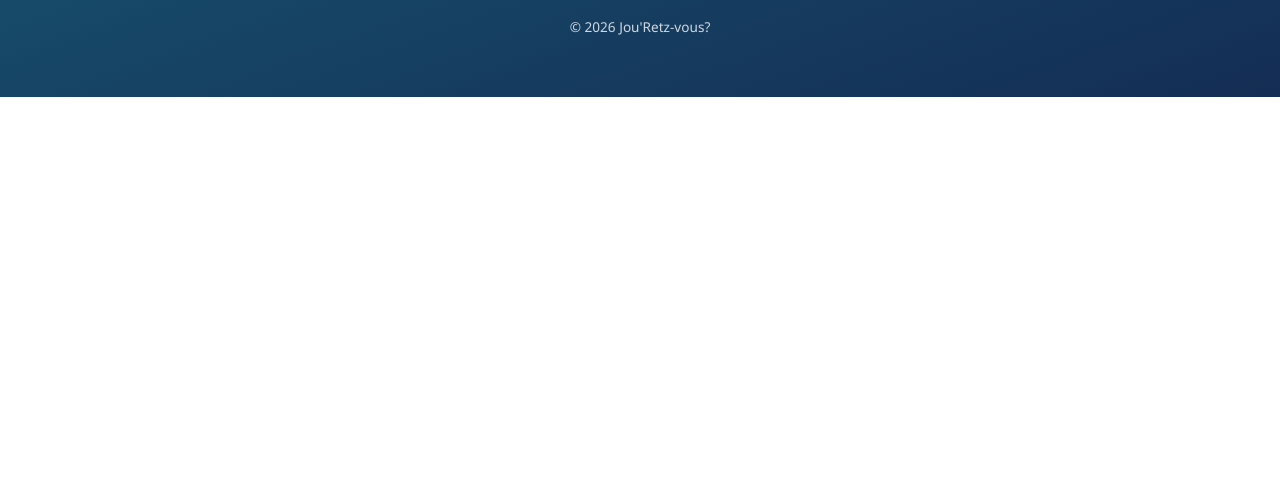
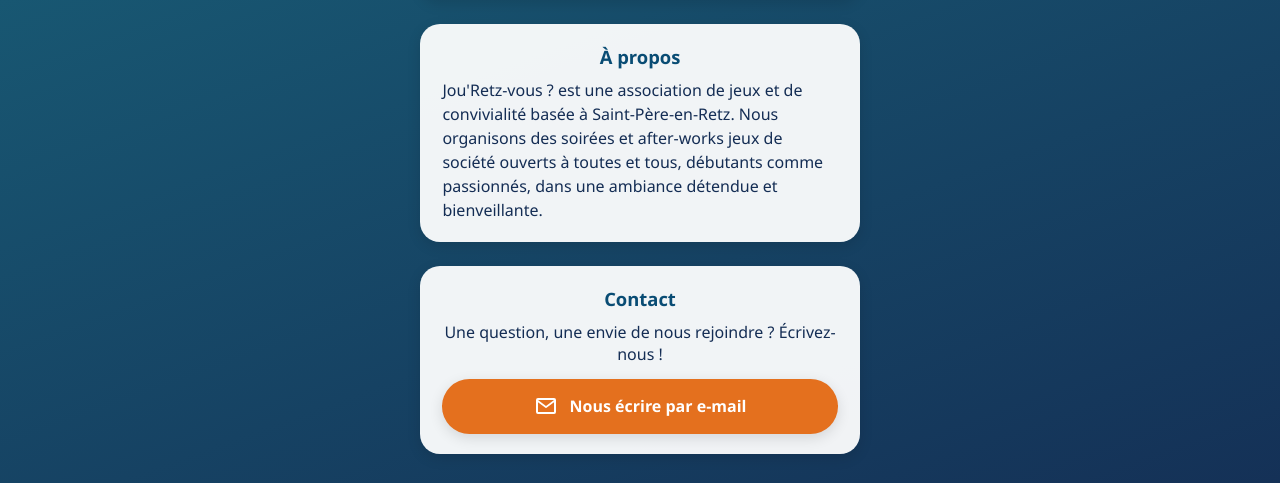
Before and after one commit to Jou-Retz-Vous/Jou-Retz-Vous.github.io, a plain HTML site: page index.html in a window 1280 px wide. Shown: the part 1120-1603 px from the top of the page. Before the commit the page ends 1217 px from the top, so only its background shows below. Drawn offline with Linux system fonts and the light colour scheme.

Commit message:
Add About and Contact sections, obfuscated mailto, cache-busted CSS

```diff
--- a/index.html
+++ b/index.html
@@ -15,7 +15,7 @@
 <meta name="twitter:card" content="summary" />
 
 <link rel="icon" href="assets/favicon.png" type="image/png" />
-<link rel="stylesheet" href="style.css" />
+<link rel="stylesheet" href="style.css?v=2" />
 </head>
 <body>
 
@@ -24,6 +24,11 @@
       <img class="logo" src="assets/logo.png" alt="Logo Jou'Retz-vous?" onerror="this.style.display='none'" />
       <h1>Jou'Retz-vous&nbsp;?</h1>
       <p class="tagline">Association — retrouvez-nous ici</p>
+      <nav class="quicknav" aria-label="Navigation rapide">
+        <a href="#about">À propos</a>
+        <span aria-hidden="true">·</span>
+        <a href="#contact">Contact</a>
+      </nav>
     </header>
 
     <section class="links" aria-label="Réseaux sociaux">
@@ -58,11 +63,43 @@
       </a>
     </section>
 
+    <section class="about" id="about" aria-label="À propos">
+      <h2>À propos</h2>
+      <p>
+        Jou'Retz-vous&nbsp;? est une association de jeux et de convivialité
+        basée à Saint-Père-en-Retz. Nous organisons des soirées et after-works
+        jeux de société ouverts à toutes et tous, débutants comme passionnés,
+        dans une ambiance détendue et bienveillante.
+      </p>
+    </section>
+
+    <section class="contact" id="contact" aria-label="Contact">
+      <h2>Contact</h2>
+      <p>Une question, une envie de nous rejoindre ? Écrivez-nous&nbsp;!</p>
+      <a class="link-btn contact-btn" id="contact-link" href="#" rel="nofollow">
+        <svg class="icon" viewBox="0 0 24 24" aria-hidden="true"><path d="M20 4H4a2 2 0 0 0-2 2v12a2 2 0 0 0 2 2h16a2 2 0 0 0 2-2V6a2 2 0 0 0-2-2Zm0 2v.01L12 12 4 6.01V6h16ZM4 18V8.24l7.46 5.6a1 1 0 0 0 1.08 0L20 8.24V18H4Z"/></svg>
+        <span>Nous écrire par e-mail</span>
+      </a>
+    </section>
+
     <footer class="footer">
       <p>© <span id="year"></span> Jou'Retz-vous?</p>
     </footer>
   </main>
 
-  <script>document.getElementById('year').textContent = new Date().getFullYear();</script>
+  <script>
+    document.getElementById('year').textContent = new Date().getFullYear();
+
+    // Build the mailto link at runtime so the plain address never appears
+    // as a literal string in the page source (basic anti-scraping measure).
+    (function () {
+      var user = 'jouretzvous';
+      var domain = 'gmail.com';
+      var link = document.getElementById('contact-link');
+      if (link) {
+        link.href = 'mailto:' + user + '@' + domain;
+      }
+    })();
+  </script>
 </body>
 </html>
--- a/style.css
+++ b/style.css
@@ -68,6 +68,26 @@ body {
   margin: 0.25rem 0 0;
   color: #ffffff;
   opacity: 0.9;
+}
+
+.quicknav {
+  margin-top: 0.6rem;
+  font-size: 0.9rem;
+}
+
+.quicknav a {
+  color: #ffffff;
+  text-decoration: underline;
+}
+
+.quicknav a:hover {
+  color: var(--accent);
+}
+
+.quicknav span {
+  margin: 0 0.4rem;
+  color: #ffffff;
+  opacity: 0.6;
 }
 
 .links {
@@ -157,6 +177,45 @@ body {
   color: var(--accent-2);
 }
 
+.about,
+.contact {
+  width: 100%;
+  background: var(--card-bg);
+  border-radius: 20px;
+  padding: 1.25rem 1.4rem;
+  box-shadow: 0 4px 14px rgba(0,0,0,0.12);
+  margin-top: 1.5rem;
+  text-align: left;
+  scroll-margin-top: 1rem;
+}
+
+.about h2,
+.contact h2 {
+  margin: 0 0 0.6rem;
+  font-size: 1.15rem;
+  color: var(--blue);
+  text-align: center;
+}
+
+.about p {
+  margin: 0;
+  line-height: 1.5;
+}
+
+.contact p {
+  margin: 0 0 0.9rem;
+  text-align: center;
+}
+
+.contact-btn {
+  background: var(--accent);
+  color: #ffffff;
+}
+
+.contact-btn:hover {
+  background: var(--accent-2);
+}
+
 .footer {
   margin-top: 2rem;
   color: #ffffff;
```
